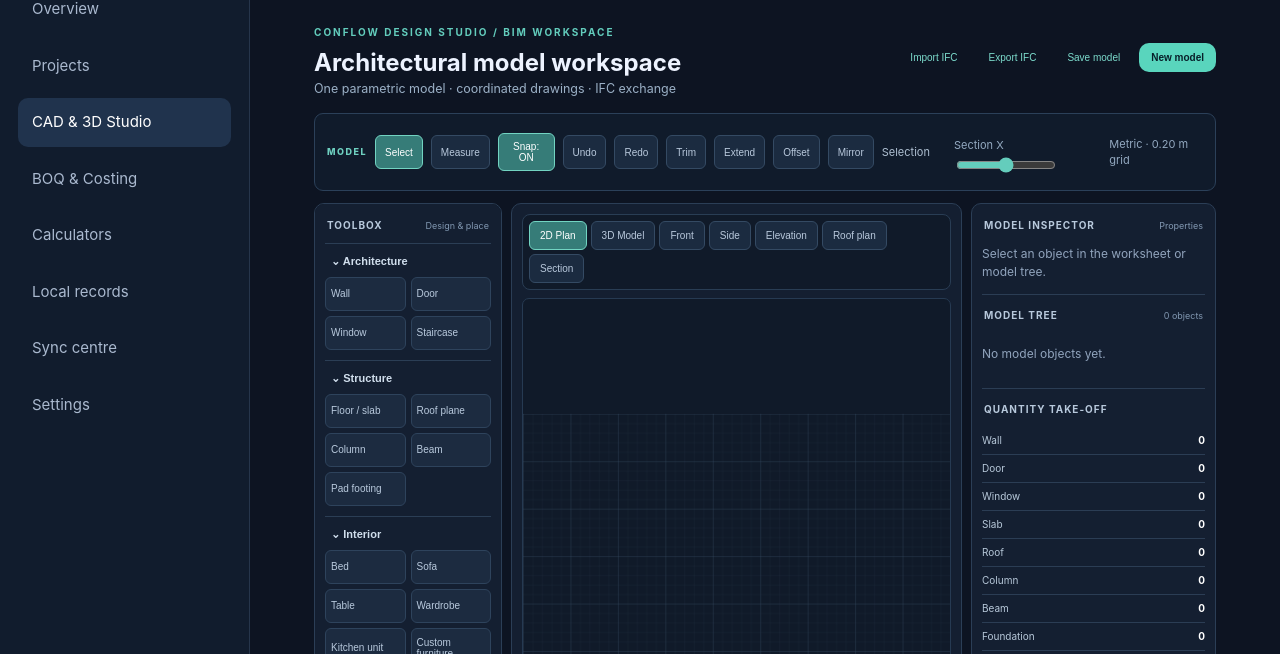
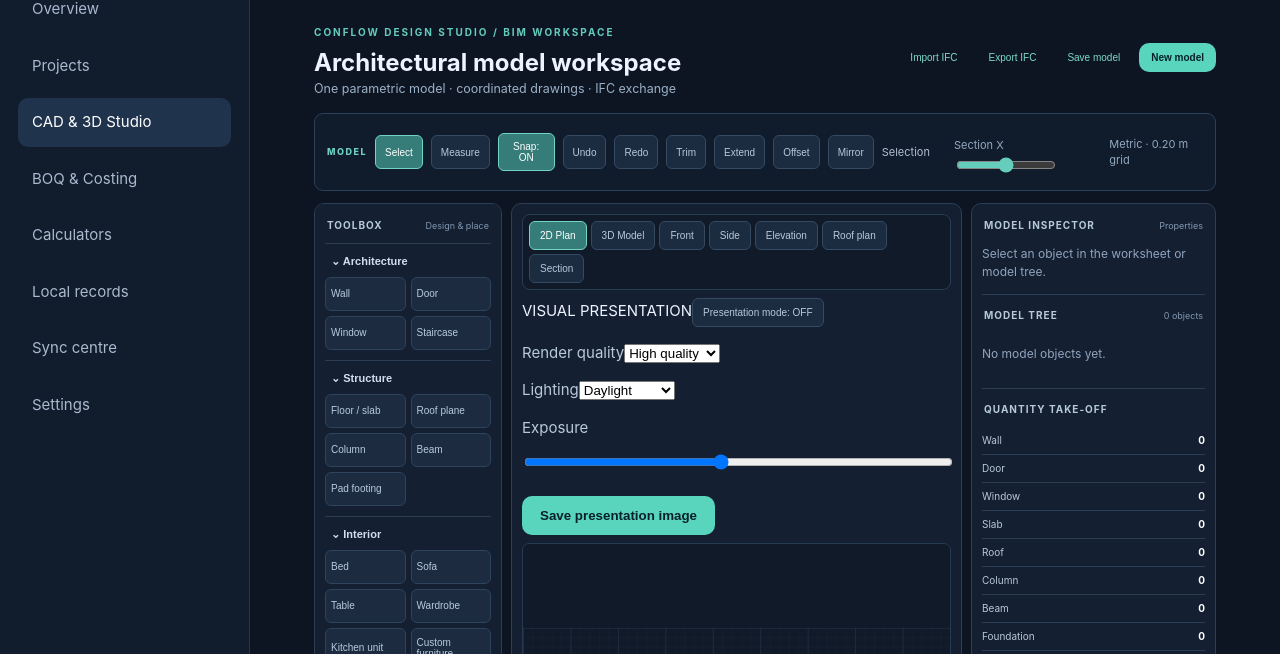
Before and after one commit to Dimixkoj/conflow-1, a website built with Vite: page renderer/index.html in a window 1280 px wide. Both pictures are taken after a click on the button "CAD & 3D Studio". Shown: the part 133-787 px from the top of the page. Built offline with nearby package versions, Linux system fonts and the light colour scheme; what three-bvh-csg would draw is missing.

Commit message:
Add 3D presentation studio controls to CAD workspace

```diff
--- a/renderer/index.html
+++ b/renderer/index.html
@@ -46,7 +46,7 @@
           <button class="tool-group expanded" data-tool-group="site">⌄ Site & landscape</button><div id="group-site" class="tool-subtabs"><button data-tool="landscape">Landscape zone</button></div>
           <div class="panel-section-head layers-head"><b>MODEL LAYERS</b></div><div class="layer-list"><label><input type="checkbox" checked> Architecture</label><label><input type="checkbox" checked> Openings</label><label><input type="checkbox" checked> Structure</label><label><input type="checkbox" checked> Interior</label><label><input type="checkbox" checked> MEP</label><label><input type="checkbox" checked> Site</label></div>
         </aside>
-        <div class="cad-workarea"><div class="view-tabs"><button class="view-tab active" data-cad-view="plan">2D Plan</button><button class="view-tab" data-cad-view="3d">3D Model</button><button class="view-tab" data-cad-view="front">Front</button><button class="view-tab" data-cad-view="side">Side</button><button class="view-tab" data-cad-view="elevation">Elevation</button><button class="view-tab" data-cad-view="roofplan">Roof plan</button><button class="view-tab" data-cad-view="section">Section</button></div>
+        <div class="cad-workarea"><div class="view-tabs"><button class="view-tab active" data-cad-view="plan">2D Plan</button><button class="view-tab" data-cad-view="3d">3D Model</button><button class="view-tab" data-cad-view="front">Front</button><button class="view-tab" data-cad-view="side">Side</button><button class="view-tab" data-cad-view="elevation">Elevation</button><button class="view-tab" data-cad-view="roofplan">Roof plan</button><button class="view-tab" data-cad-view="section">Section</button></div><div class="presentation-bar"><span class="presentation-label">VISUAL PRESENTATION</span><button id="presentation-toggle" class="tool">Presentation mode: OFF</button><label>Render quality<select id="render-quality" aria-label="Render quality"><option value="balanced">Balanced</option><option value="presentation" selected>High quality</option><option value="draft">Draft / faster</option></select></label><label>Lighting<select id="render-lighting" aria-label="Lighting environment"><option value="daylight">Daylight</option><option value="golden">Golden hour</option><option value="studio">Studio</option></select></label><label>Exposure<input id="render-exposure" type="range" min="0.7" max="1.8" step="0.05" value="1.18" aria-label="Render exposure"></label><button id="render-capture" class="primary">Save presentation image</button></div>
           <div class="drawing-board">
             <div class="view-sheet" data-sheet="plan"><svg id="cad-canvas" viewBox="0 0 900 570" role="img" aria-label="Coordinated 2D model plan"><defs><pattern id="minor-grid" width="20" height="20" patternUnits="userSpaceOnUse"><path d="M20 0H0V20" fill="none" stroke="#26364b" stroke-width=".7"/></pattern><pattern id="major-grid" width="100" height="100" patternUnits="userSpaceOnUse"><rect width="100" height="100" fill="url(#minor-grid)"/><path d="M100 0H0V100" fill="none" stroke="#38506a" stroke-width="1"/></pattern></defs><rect width="900" height="570" fill="#101a29"/><rect width="900" height="570" fill="url(#major-grid)"/><g id="cad-elements"></g><text x="24" y="548" fill="#7087a4" font-size="11">PLAN · METRIC MODEL SPACE</text></svg></div>
             <div class="view-sheet hidden" data-sheet="3d"><div class="sheet-caption">3D MODEL / AXONOMETRIC VIEW · ORBIT / PAN / ZOOM</div><canvas id="cad-viewport" class="model-view"></canvas></div>
```
